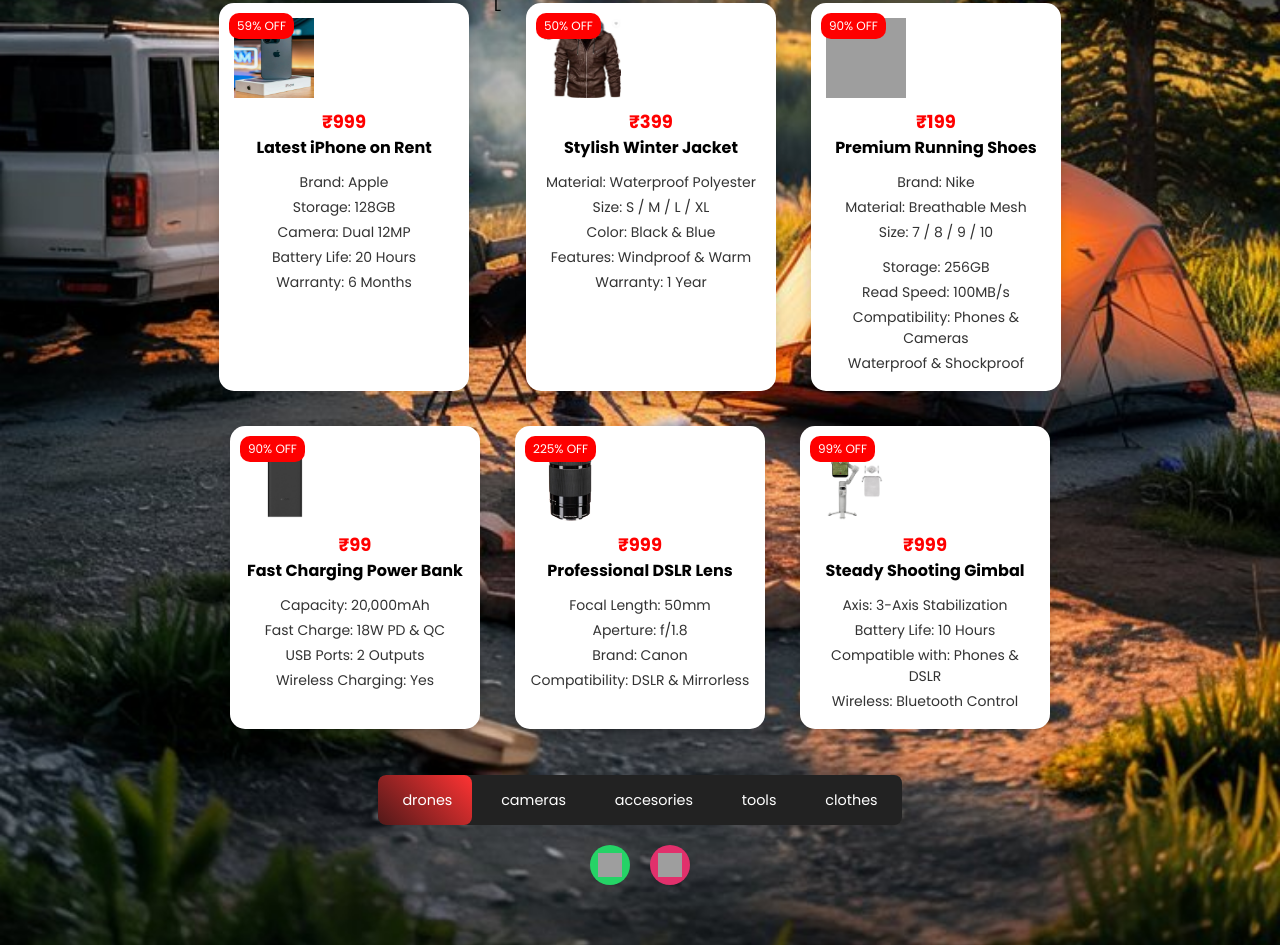
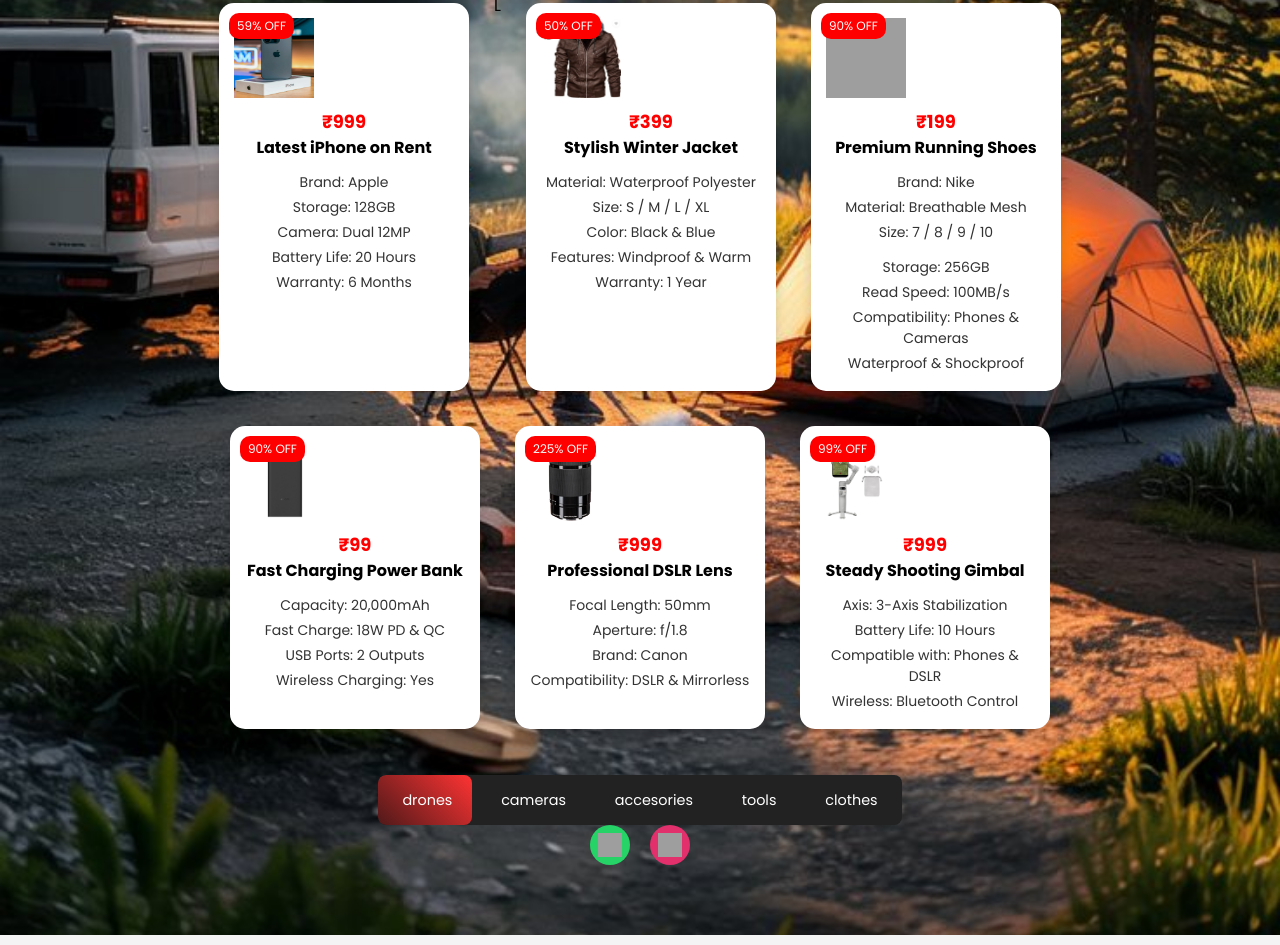
Before and after one commit to adarsh1129y/packroo, a website: page index.html in a window 1280 px wide. Shown: the part 942-1887 px from the top of the page. Drawn offline with nearby package versions, Linux system fonts and the light colour scheme; grey boxes are pictures that could not be loaded.

Commit message:
Update index.html

```diff
--- a/index.html
+++ b/index.html
@@ -12,7 +12,7 @@
     .support-icons {
       display: flex;
       gap: 20px;
-      margin-top: 20px;
+      margin-bottom: 10px;
     }
 
     .support-icon {
```
